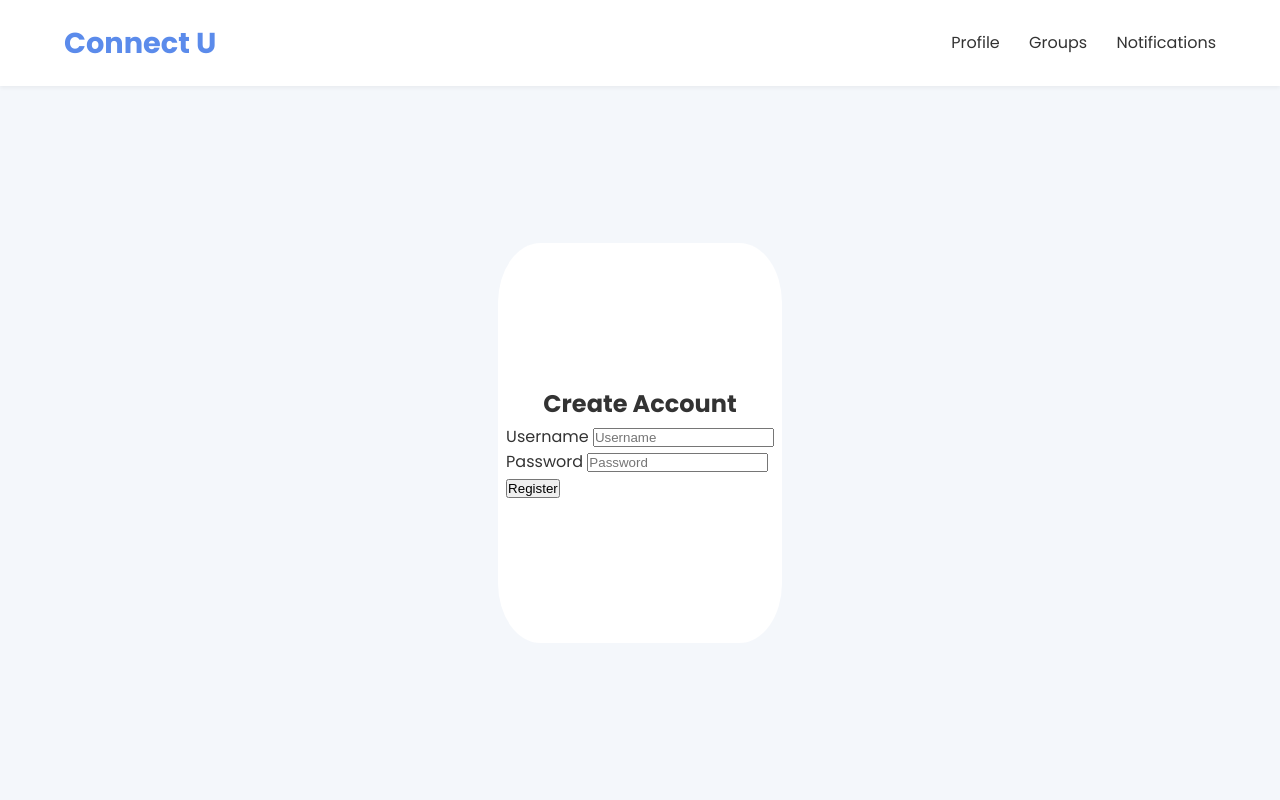
After one commit to arsh-gupta-8/University-Platform-Web, a Flask app: page /accounts in a window 1280 px wide. The commit adds this page. Run offline with Flask 3, Linux system fonts and the light colour scheme.

Commit message:
added account creation feature

```diff
--- a/app.py
+++ b/app.py
@@ -7,16 +7,25 @@ from pymongo.server_api import ServerApi
 app = Flask("__main__")
 
 load_dotenv()
-client = MongoClient(os.getenv("DB_URI"), server_api=ServerApi('1'))
+
+DB_URI = os.getenv("DB_URI")
+if not DB_URI:
+    print("Database environment not set")
 
 try:
+    client = MongoClient(os.getenv("DB_URI"), server_api=ServerApi('1'))
     client.admin.command('ping')
     print("Pinged your deployment. You successfully connected!")
 except Exception as e:
+    client = None
     print(e)
 
-db = client.datastore
-user_collection = db.user_collection
+if client:
+    db = client.datastore
+    user_collection = db.user_collection
+else:
+    db = None
+    user_collection = None
 
 @app.route('/')
 def home():
@@ -26,5 +35,32 @@ def home():
 def posts():
     return render_template('posts.html')
 
+@app.route('/accounts')
+def accounts():
+    return render_template('accounts.html')
+
+@app.route('/register', methods=['POST'])
+def register():
+    username = request.form.get('username')
+    password = request.form.get('password')
+
+    if not user_collection:
+        return redirect(url_for('accounts'))
+
+    if not username or not password:
+        return redirect(url_for('accounts'))
+
+    try:
+        user_collection.insert_one({
+            "username": username,
+            "password": password
+        })
+
+        return render_template('posts.html')
+
+    except Exception as e:
+        print(f"Database operation failed: {e}")
+        return render_template('posts.html')
+
 if __name__ == '__main__':
     app.run(debug=True)
--- a/static/style.css
+++ b/static/style.css
@@ -2,6 +2,7 @@
     margin: 0;
     padding: 0;
     box-sizing: border-box;
+    text-decoration: none;
 }
 
 :root {
@@ -338,3 +339,22 @@ nav a:hover {
 .post-actions button:hover {
     color: var(--primary-color);
 }
+
+.sign-content {
+    display: flex;
+    justify-content: center;
+    align-items: center;
+    flex-grow: 1;
+}
+
+.sign-frame {
+    background-color: var(--card-bg);
+    width: 600px;
+    height: 400px;
+    border-radius: 5%;
+    padding: 20px;
+    display: flex;
+    flex-direction: column;
+    justify-content: center;
+    align-items: center;
+}
--- /dev/null
+++ b/templates/accounts.html
@@ -0,0 +1,66 @@
+<!DOCTYPE html>
+<html lang="en">
+<head>
+    <meta charset="UTF-8">
+    <meta name="viewport" content="width=device-width, initial-scale=1.0">
+    <title>Register - Connect U</title>
+    <link rel="stylesheet" href="{{ url_for('static', filename='style.css') }}">
+    <link href="https://fonts.googleapis.com/css2?family=Poppins:wght@400;600;700&display=swap" rel="stylesheet">
+    <style>
+
+        body {
+            font-family: 'Poppins', sans-serif;
+        }
+
+        .sign-content {
+            flex-grow: 1;
+            display: flex;
+            justify-content: center;
+            align-items: center;
+            padding: 4px;
+        }
+
+        .sign-frame {
+            width: auto;
+            background: white;
+            padding: 8px;
+            border-radius: 15%;
+            box-shadow: 5px;
+            border-color: #EEE;
+        }
+
+    </style>
+</head>
+<body class="bg-gray-50">
+    <header>
+        <a href="{{ url_for('home') }}"><div class="logo">Connect U</div></a>
+        <nav>
+            <a href="#profile">Profile</a>
+            <a href="#groups">Groups</a>
+            <a href="#notifications">Notifications</a>
+        </nav>
+    </header>
+
+    <div class="sign-content">
+        <div class="sign-frame">
+            <h2>Create Account</h2>
+
+            <form action="{{ url_for('register') }}" method="POST" class="space-y-6">
+
+                <div>
+                    <label for="username">Username</label>
+                    <input type="text" name="username" placeholder="Username" required>
+                </div>
+
+                <div>
+                    <label for="password">Password</label>
+                    <input type="password" name="password" placeholder="Password" required>
+                </div>
+
+                <button type="submit">Register</button>
+            </form>
+            </p>
+        </div>
+    </div>
+</body>
+</html>
--- a/templates/index.html
+++ b/templates/index.html
@@ -11,7 +11,7 @@
     <header>
         <a href="{{ url_for('home') }}" class="logo"><div class="logo">Connect U</div></a>
         <nav>
-            <a href="{{ url_for('home') }}">Sign Up/In</a>
+            <a href="{{ url_for('accounts') }}">Sign Up/In</a>
             <a href="{{ url_for('home') }}">About</a>
             <a href="{{ url_for('home') }}">Contact</a>
         </nav>
```
